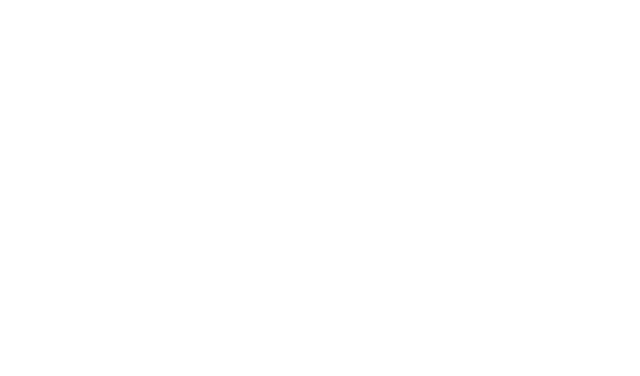
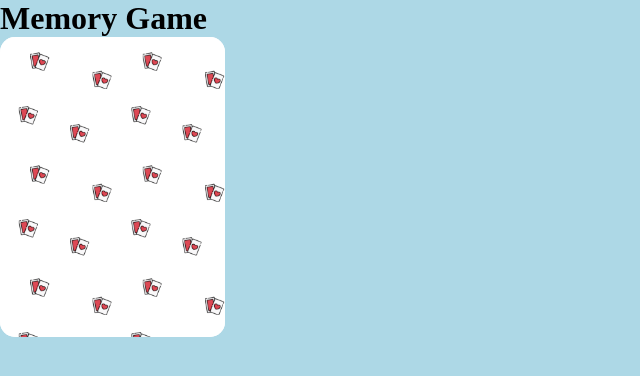
Before and after one commit to DavideZattra/html-css-memory, a plain HTML site: page index.html in a window 1280 px wide. Shown: the whole page, without its empty margins (0-640 px from the left). Drawn offline with Linux system fonts and the light colour scheme.

Commit message:
example card created

```diff
--- a/css/style.css
+++ b/css/style.css
@@ -0,0 +1,43 @@
+/* Reset */
+*{
+    margin: 0;
+    padding: 0;
+    box-sizing: content-box;
+}
+
+body{
+    background-color: lightblue;
+
+}
+
+.bg-white{
+    background-color: white;
+}
+
+.card{
+    position: relative;
+    height: 300px;
+    width: 225px;
+    border-radius: 15px;
+    background-position: center;
+    background-repeat: no-repeat;
+    background-size: contain;
+}
+
+.card-pattern{
+    height: 100%;
+    width: 100%;
+    border-radius: 15px;
+    background-image: url(../img/pattern.png);
+    background-position: center;
+    background-size: contain;
+    background-repeat: repeat;
+}
+
+.card-pattern:hover{
+    display: none;
+}
+
+.air-baloon{
+    background-image: url(../img/noun_air_balloon_3134741.png) ;
+}
--- a/index.html
+++ b/index.html
@@ -5,9 +5,41 @@
     <meta http-equiv="X-UA-Compatible" content="IE=edge">
     <meta name="viewport" content="width=device-width, initial-scale=1.0">
     <link rel="stylesheet" href="css/style.css">
-    <title>Document</title>
+    <title>Memory</title>
 </head>
 <body>
 
+    <header>
+
+        <h1 class="white txt bold">Memory Game</h1>
+
+    </header>
+
+    <main>
+
+        <!-- first row -->
+        <div>
+
+            <div class="card bg-white air-baloon">
+
+                <div class="card-pattern bg-white">
+
+                </div>
+
+            </div>
+
+        </div>
+
+
+        <!-- second row -->
+
+
+
+        <!-- third row -->
+
+
+
+    </main>
+
 </body>
 </html>
```
